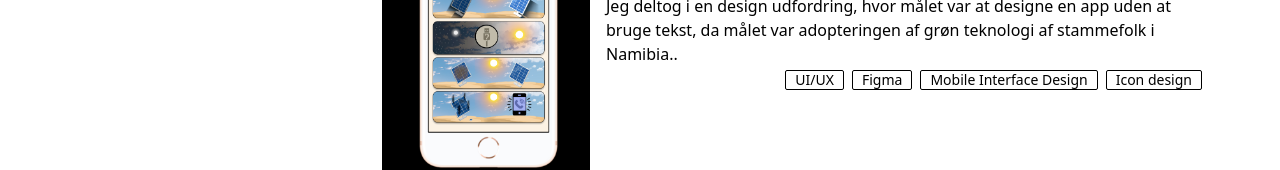
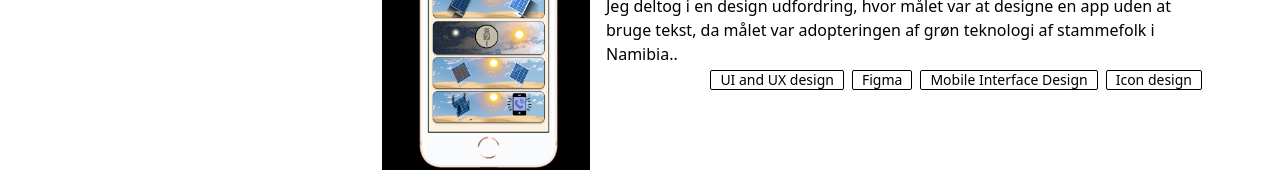
Before and after one commit to SteffenLehmann/Portfolio, an Astro site: page /Portfolio/projekter in a window 1280 px wide. Shown: the part 1065-1235 px from the top of the page. Built offline with nearby package versions, Linux system fonts and the light colour scheme; Astro itself is replaced by a stand-in of ours.

Commit message:
Removed / from tags

```diff
--- a/src/content/projekter/Udbredelse af solpaneler.md
+++ b/src/content/projekter/Udbredelse af solpaneler.md
@@ -3,7 +3,7 @@ title: "Udbredelse af solpaneler"
 description: "Jeg deltog i en design udfordring, hvor målet var at designe en app uden at bruge tekst, da målet var adopteringen af grøn teknologi af stammefolk i Namibia.."
 pubDate: "Sep 10 2021"
 heroImage: "/post1/UI_screenshot.png"
-tags: ["UI/UX", "Figma", "Mobile Interface Design", "Icon design"]
+tags: ["UI and UX design", "Figma", "Mobile Interface Design", "Icon design"]
 ---
 
 <section>
```
